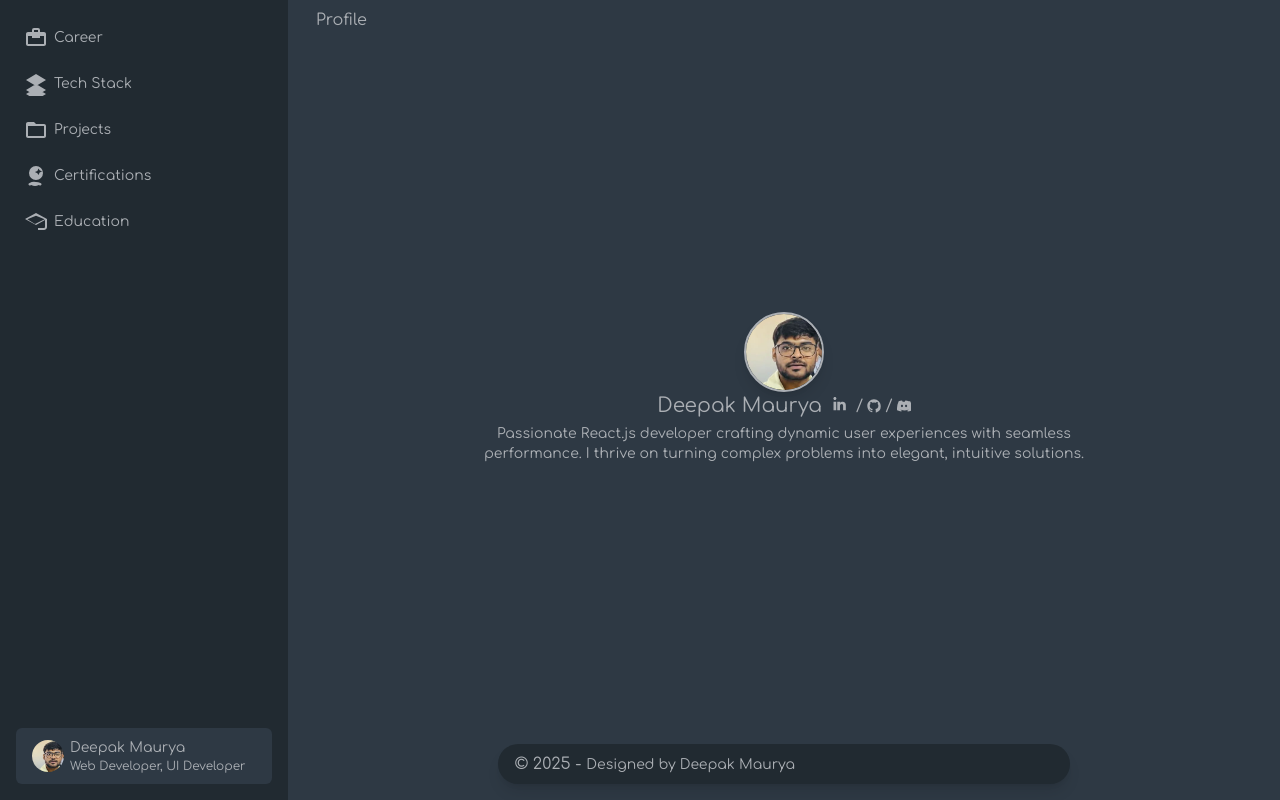
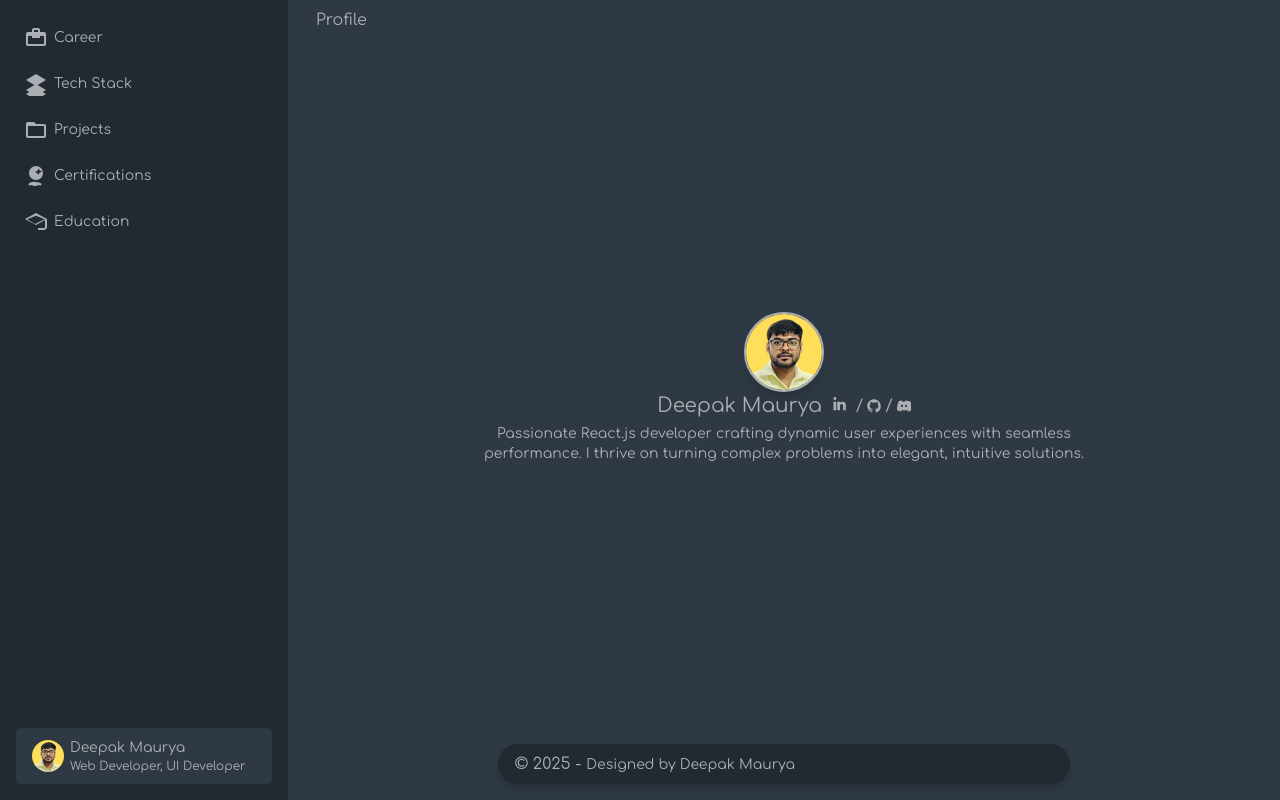
Before and after one commit to thedeepakmaurya/portfolionext, a Next.js app: page / in a window 1280 px wide. Built offline with nearby package versions, Linux system fonts and the light colour scheme.

Commit message:
profile image update

```diff
--- a/src/components/Profile.jsx
+++ b/src/components/Profile.jsx
@@ -8,7 +8,7 @@ const profile = () => {
     <section className="h-full w-full flex flex-col items-center justify-center">
       <Image
         className="border-2 border-foreground rounded-full shadow-lg xl:mb-0 mb-2"
-        src="/img/profile/profile.jpg"
+        src="/img/profile/deepakmaurya.png"
         alt="profile"
         width={80}
         height={80}
--- a/src/components/SideNav.jsx
+++ b/src/components/SideNav.jsx
@@ -88,7 +88,7 @@ const Sidenav = ({ children }) => {
           >
             <Link className="flex items-center px-2 gap-1.5" href="/">
               <span>
-                <Image className="w-8 h-8 rounded-full" src="/img/profile/profile.jpg" alt="profile" width={100} height={100}/>
+                <Image className="w-8 h-8 rounded-full" src="/img/profile/deepakmaurya.png" alt="profile" width={100} height={100}/>
               </span>
               <span className="flex flex-col text-sm">
                 Deepak Maurya
```
Also changed, not shown: public/img/profile/deepakmaurya.png (added), public/img/profile/profile.jpg (deleted).
